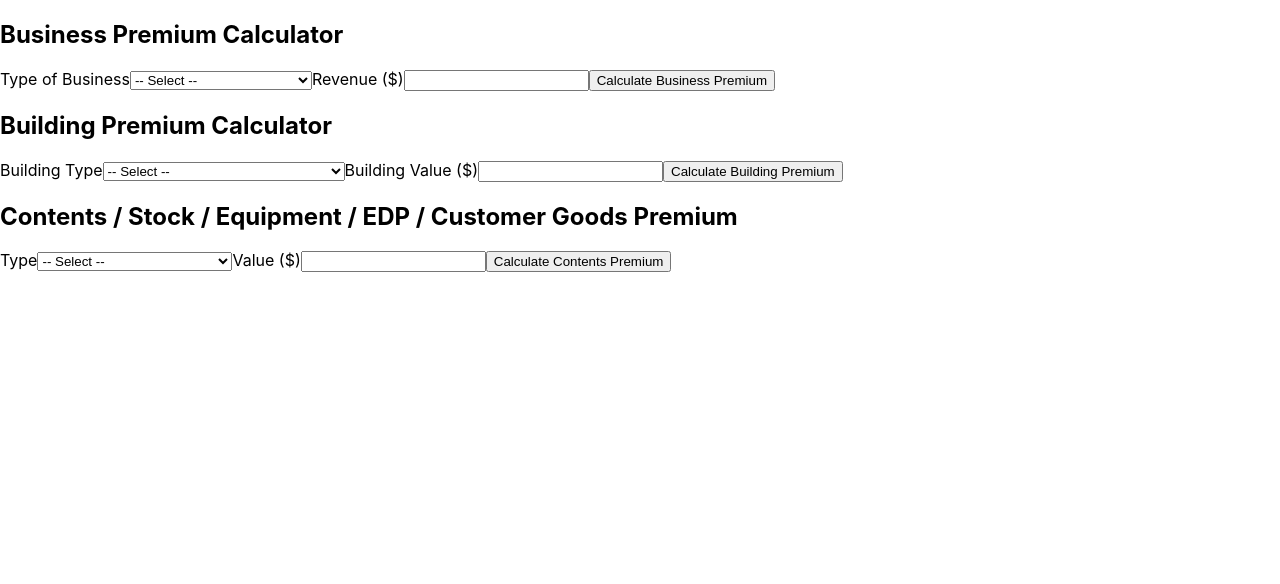
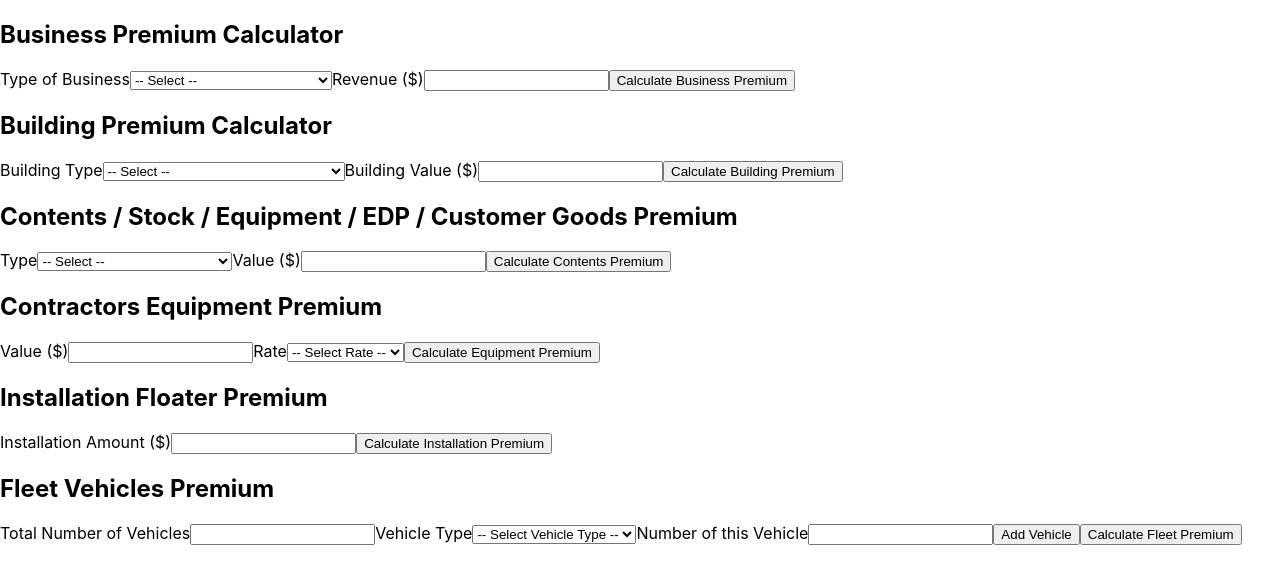
Before and after one commit to princh13/premium-calculator, a React (Create React App) app: page / in a window 1280 px wide. Shown: the top 584 px of the page. Built offline with nearby package versions, Linux system fonts and the light colour scheme.

Commit message:
final additions

```diff
--- a/src/App.js
+++ b/src/App.js
@@ -1,34 +1,37 @@
 import { useState } from "react";
 
 export default function App() {
-  // ----- Business Premium -----
+  // ---------------- Business Premium ----------------
   const [business, setBusiness] = useState("");
   const [revenue, setRevenue] = useState("");
+  const [businessRate, setBusinessRate] = useState("");
+  const [customRate, setCustomRate] = useState("");
   const [businessPremium, setBusinessPremium] = useState(null);
 
   const businessRates = {
-    Electrical: 2.5,
-    Drywall: 1.5,
-    Excavation: 6,
-    "Flooring Contractor": 1.5,
-    Plumbing: 10,
-    "Grading & Site Preparation": 4,
-    "Bricklaying & Masonry": 1.5,
-    Landscaping: 2.5,
-    "HVAC Contractor": 8,
-    "Custom Home Builder": 2,
-    "Painting Contractor": 2.5,
-    Manufacturing: 2,
+    Electrical: [2.5],
+    Drywall: [1.5],
+    Excavation: [6],
+    "Flooring Contractor": [1.5],
+    Plumbing: [10],
+    "Grading & Site Preparation": [4],
+    "Bricklaying & Masonry": [1.5],
+    Landscaping: [2.5],
+    "HVAC Contractor": [8],
+    "Custom Home Builder": [2],
+    "Painting Contractor": [2.5],
+    Manufacturing: [2],
   };
 
   const calculateBusinessPremium = () => {
-    if (!business || !revenue) return;
-    const rate = businessRates[business];
+    if (!business || (!businessRate && business !== "Other")) return;
+    const rate = business === "Other" ? parseFloat(customRate) : parseFloat(businessRate);
+    if (!rate) return;
     const premium = (parseFloat(revenue) / 1000) * rate;
     setBusinessPremium(premium.toFixed(2));
   };
 
-  // ----- Building Premium -----
+  // ---------------- Building Premium ----------------
   const [buildingType, setBuildingType] = useState("");
   const [buildingValue, setBuildingValue] = useState("");
   const [buildingRate, setBuildingRate] = useState("");
@@ -45,7 +48,7 @@ export default function App() {
     setBuildingPremium(premium.toFixed(2));
   };
 
-  // ----- Contents / Stock / Equipment / EDP / Customer Goods Premium -----
+  // ---------------- Contents / Stock / Equipment ----------------
   const [contentsType, setContentsType] = useState("");
   const [contentsValue, setContentsValue] = useState("");
   const [contentsRate, setContentsRate] = useState("");
@@ -62,10 +65,86 @@ export default function App() {
     setContentsPremium(premium.toFixed(2));
   };
 
+  // ---------------- Contractors Equipment ----------------
+  const [equipmentValue, setEquipmentValue] = useState("");
+  const [equipmentRate, setEquipmentRate] = useState("");
+  const [equipmentPremium, setEquipmentPremium] = useState(null);
+
+  const equipmentRates = [0.45, 1];
+
+  const calculateEquipmentPremium = () => {
+    if (!equipmentValue || !equipmentRate) return;
+    const premium = (parseFloat(equipmentValue) / 100) * parseFloat(equipmentRate);
+    setEquipmentPremium(premium.toFixed(2));
+  };
+
+  // ---------------- Installation Floater ----------------
+  const [installationAmount, setInstallationAmount] = useState("");
+  const [installationPremium, setInstallationPremium] = useState(null);
+
+  const installationTable = [
+    { amount: 100000, premium: 500 },
+    { amount: 500000, premium: 1000 },
+    { amount: 1000000, premium: 2000 },
+  ];
+
+  const calculateInstallationPremium = () => {
+    if (!installationAmount) return;
+    const closest = installationTable.reduce((prev, curr) =>
+      Math.abs(curr.amount - installationAmount) < Math.abs(prev.amount - installationAmount)
+        ? curr
+        : prev
+    );
+    setInstallationPremium(closest.premium.toFixed(2));
+  };
+
+  // ---------------- Fleet Vehicles ----------------
+  const [totalVehicles, setTotalVehicles] = useState("");
+  const [fleetVehicles, setFleetVehicles] = useState([]);
+  const [fleetPremium, setFleetPremium] = useState(null);
+
+  const smallFleetRates = {
+    PPV: 2500,
+    "36 Class": 2000,
+    "44/45 Class": 3500,
+    "47 Class": 6000,
+    "Large Trailers": 1000,
+    "Small Trailers": 500,
+  };
+
+  const largeFleetRates = {
+    PPV: 2000,
+    "36 Class": 1500,
+    "44/45 Class": 3000,
+    "47 Class": 4000,
+    "Large Trailers": 1000,
+    "Small Trailers": 500,
+  };
+
+  const [vehicleType, setVehicleType] = useState("");
+  const [vehicleCount, setVehicleCount] = useState("");
+
+  const addVehicle = () => {
+    if (!vehicleType || !vehicleCount) return;
+    setFleetVehicles([...fleetVehicles, { type: vehicleType, count: parseInt(vehicleCount) }]);
+    setVehicleType("");
+    setVehicleCount("");
+  };
+
+  const calculateFleetPremium = () => {
+    const isSmallFleet = parseInt(totalVehicles) <= 10;
+    const rates = isSmallFleet ? smallFleetRates : largeFleetRates;
+    let total = 0;
+    fleetVehicles.forEach((v) => {
+      total += v.count * rates[v.type];
+    });
+    setFleetPremium(total);
+  };
+
   return (
     <div className="p-6 max-w-md mx-auto bg-white rounded-2xl shadow-md space-y-6">
 
-      {/* --- Business Section --- */}
+      {/* --- Business Premium --- */}
       <div>
         <h2 className="text-xl font-bold">Business Premium Calculator</h2>
 
@@ -74,16 +153,51 @@ export default function App() {
           <select
             className="mt-1 block w-full border rounded p-2"
             value={business}
-            onChange={(e) => setBusiness(e.target.value)}
+            onChange={(e) => {
+              setBusiness(e.target.value);
+              setBusinessRate("");
+              setCustomRate("");
+            }}
           >
             <option value="">-- Select --</option>
-            {Object.keys(businessRates).map((type) => (
+            {Object.entries(businessRates).map(([type, rates]) => (
               <option key={type} value={type}>
-                {type}
+                {type} ({rates.join(", ")})
               </option>
             ))}
+            <option value="Other">Other</option>
           </select>
         </label>
+
+        {business === "Other" ? (
+          <label className="block mt-2">
+            <span className="text-gray-700">Custom Rate</span>
+            <input
+              type="number"
+              className="mt-1 block w-full border rounded p-2"
+              value={customRate}
+              onChange={(e) => setCustomRate(e.target.value)}
+            />
+          </label>
+        ) : (
+          business && (
+            <label className="block mt-2">
+              <span className="text-gray-700">Select Rate</span>
+              <select
+                className="mt-1 block w-full border rounded p-2"
+                value={businessRate}
+                onChange={(e) => setBusinessRate(e.target.value)}
+              >
+                <option value="">-- Select Rate --</option>
+                {businessRates[business].map((r) => (
+                  <option key={r} value={r}>
+                    {r}
+                  </option>
+                ))}
+              </select>
+            </label>
+          )
+        )}
 
         <label className="block mt-2">
           <span className="text-gray-700">Revenue ($)</span>
@@ -109,7 +223,7 @@ export default function App() {
         )}
       </div>
 
-      {/* --- Building Section --- */}
+      {/* --- Building Premium --- */}
       <div>
         <h2 className="text-xl font-bold">Building Premium Calculator</h2>
 
@@ -125,9 +239,7 @@ export default function App() {
           >
             <option value="">-- Select --</option>
             {Object.keys(buildingRates).map((type) => (
-              <option key={type} value={type}>
-                {type}
-              </option>
+              <option key={type} value={type}>{type}</option>
             ))}
           </select>
         </label>
@@ -142,9 +254,7 @@ export default function App() {
             >
               <option value="">-- Select Rate --</option>
               {buildingRates[buildingType].map((r) => (
-                <option key={r} value={r}>
-                  {r}
-                </option>
+                <option key={r} value={r}>{r}</option>
               ))}
             </select>
           </label>
@@ -174,7 +284,7 @@ export default function App() {
         )}
       </div>
 
-      {/* --- Contents Section --- */}
+      {/* --- Contents Premium --- */}
       <div>
         <h2 className="text-xl font-bold">Contents / Stock / Equipment / EDP / Customer Goods Premium</h2>
 
@@ -190,9 +300,7 @@ export default function App() {
           >
             <option value="">-- Select --</option>
             {Object.keys(contentsRates).map((type) => (
-              <option key={type} value={type}>
-                {type}
-              </option>
+              <option key={type} value={type}>{type}</option>
             ))}
           </select>
         </label>
@@ -207,9 +315,7 @@ export default function App() {
             >
               <option value="">-- Select Rate --</option>
               {contentsRates[contentsType].map((r) => (
-                <option key={r} value={r}>
-                  {r}
-                </option>
+                <option key={r} value={r}>{r}</option>
               ))}
             </select>
           </label>
@@ -239,6 +345,154 @@ export default function App() {
         )}
       </div>
 
+      {/* --- Contractors Equipment --- */}
+      <div>
+        <h2 className="text-xl font-bold">Contractors Equipment Premium</h2>
+
+        <label className="block mt-2">
+          <span className="text-gray-700">Value ($)</span>
+          <input
+            type="number"
+            className="mt-1 block w-full border rounded p-2"
+            value={equipmentValue}
+            onChange={(e) => setEquipmentValue(e.target.value)}
+          />
+        </label>
+
+        <label className="block mt-2">
+          <span className="text-gray-700">Rate</span>
+          <select
+            className="mt-1 block w-full border rounded p-2"
+            value={equipmentRate}
+            onChange={(e) => setEquipmentRate(e.target.value)}
+          >
+            <option value="">-- Select Rate --</option>
+            {equipmentRates.map((r) => (
+              <option key={r} value={r}>{r}</option>
+            ))}
+          </select>
+        </label>
+
+        <button
+          className="w-full bg-indigo-600 text-white rounded p-2 mt-3"
+          onClick={calculateEquipmentPremium}
+        >
+          Calculate Equipment Premium
+        </button>
+
+        {equipmentPremium && (
+          <div className="p-3 bg-gray-100 rounded mt-2">
+            <strong>Calculated Equipment Premium:</strong> ${equipmentPremium}
+          </div>
+        )}
+      </div>
+
+      {/* --- Installation Floater --- */}
+      <div>
+        <h2 className="text-xl font-bold">Installation Floater Premium</h2>
+
+        <label className="block mt-2">
+          <span className="text-gray-700">Installation Amount ($)</span>
+          <input
+            type="number"
+            className="mt-1 block w-full border rounded p-2"
+            value={installationAmount}
+            onChange={(e) => setInstallationAmount(e.target.value)}
+          />
+        </label>
+
+        <button
+          className="w-full bg-yellow-600 text-white rounded p-2 mt-3"
+          onClick={calculateInstallationPremium}
+        >
+          Calculate Installation Premium
+        </button>
+
+        {installationPremium && (
+          <div className="p-3 bg-gray-100 rounded mt-2">
+            <strong>Calculated Installation Premium:</strong> ${installationPremium}
+          </div>
+        )}
+      </div>
+
+      {/* --- Fleet Vehicles --- */}
+      <div>
+        <h2 className="text-xl font-bold">Fleet Vehicles Premium</h2>
+
+        <label className="block mt-2">
+          <span className="text-gray-700">Total Number of Vehicles</span>
+          <input
+            type="number"
+            className="mt-1 block w-full border rounded p-2"
+            value={totalVehicles}
+            onChange={(e) => setTotalVehicles(e.target.value)}
+          />
+        </label>
+
+        <label className="block mt-2">
+          <span className="text-gray-700">Vehicle Type</span>
+          <select
+            className="mt-1 block w-full border rounded p-2"
+            value={vehicleType}
+            onChange={(e) => setVehicleType(e.target.value)}
+          >
+            <option value="">-- Select Vehicle Type --</option>
+            {[
+              "PPV",
+              "36 Class",
+              "44/45 Class",
+              "47 Class",
+              "Large Trailers",
+              "Small Trailers",
+            ].map((v) => (
+              <option key={v} value={v}>{v}</option>
+            ))}
+          </select>
+        </label>
+
+        <label className="block mt-2">
+          <span className="text-gray-700">Number of this Vehicle</span>
+          <input
+            type="number"
+            className="mt-1 block w-full border rounded p-2"
+            value={vehicleCount}
+            onChange={(e) => setVehicleCount(e.target.value)}
+          />
+        </label>
+
+        <button
+          className="w-full bg-pink-600 text-white rounded p-2 mt-2"
+          onClick={addVehicle}
+        >
+          Add Vehicle
+        </button>
+
+        {fleetVehicles.length > 0 && (
+          <div className="mt-2">
+            <ul className="list-disc list-inside">
+              {fleetVehicles.map((v, idx) => (
+                <li key={idx}>
+                  {v.count} × {v.type}
+                </li>
+              ))}
+            </ul>
+          </div>
+        )}
+
+        <button
+          className="w-full bg-red-600 text-white rounded p-2 mt-3"
+          onClick={calculateFleetPremium}
+        >
+          Calculate Fleet Premium
+        </button>
+
+        {fleetPremium !== null && (
+          <div className="p-3 bg-gray-100 rounded mt-2">
+            <strong>Total Fleet Premium:</strong> ${fleetPremium}
+          </div>
+        )}
+      </div>
+
     </div>
   );
 }
```
